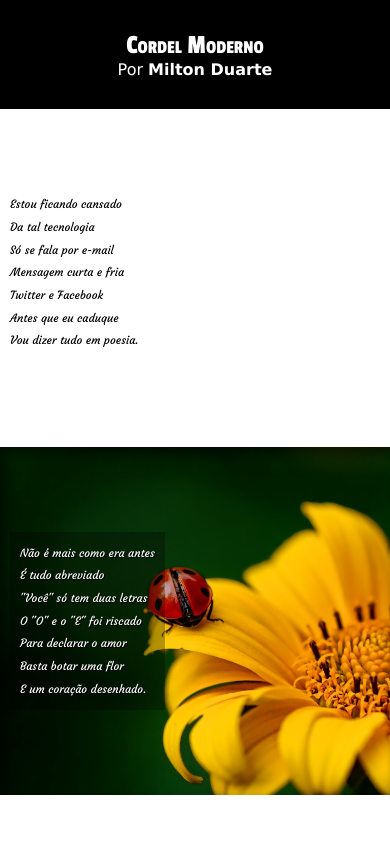
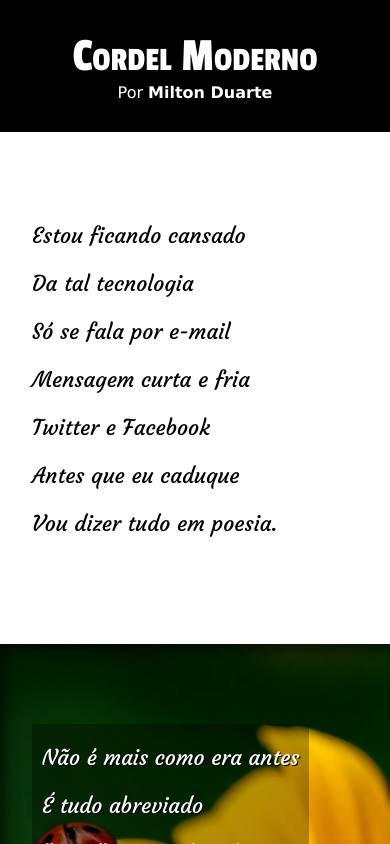
Before and after one commit to oGuilhermeViana/Cordel_Moderno, a plain HTML site: page index.html in a window 390 px wide. Shown: the top 844 px of the page. Drawn offline with Linux system fonts and the light colour scheme.

Commit message:
fim dos ajustes

```diff
--- a/css/style.css
+++ b/css/style.css
@@ -4,21 +4,27 @@
 
 @import url('https://fonts.googleapis.com/css2?family=Passion+One&display=swap');
 
-:root{
+:root {
     --font1: Verdana, Geneva, Tahoma, sans-serif;;
     --font2: 'Passion One', cursive;
     --font3: 'Courgette', cursive;
+
+    --font-weight-normal: normal;
+    --font-weight-bold: bold;
+
+    --font-size-normal: 1.2rem;
+    --font-size-title: 5rem;
 }
-*{
+
+* {
     margin: 0;
     padding: 0;
 }
 
 html, body{
-    min-height: 100vh;
+    min-height: 100%;
     background-color: darkgray;
     font-family: var(--font1);
-    font-size: 1em;
 }
 
 header{
@@ -27,22 +33,20 @@ header{
     text-align: center;
 }
 
-header > h1{
-    font-family: var(--font2);
-    padding-top: 30px;
+.title{
+    font: var(--font-weight-normal) var(--font-size-title) var(--font2);
+    padding-top: 1.875rem;
     font-variant: small-caps;
-    font-size: 7vw;
-    font-weight: normal;
 }
 
-header > p{
-    padding-bottom: 30px;
+header p{
+    padding-bottom: 1.875rem;
 }
 
 header a, footer a{
     color: white;
     text-decoration: none;
-    font-weight: bold;
+    font-weight: var(--font-weight-bold);
 }
 
 header a:hover, footer a:hover{
@@ -50,15 +54,17 @@ header a:hover, footer a:hover{
 }
 
 section{
-    padding-top: 10vh;
-    padding-bottom: 10vh;
-    padding-left: 10px;
-    line-height: 2em;
+    padding-top: 5rem;
+    padding-bottom: 5rem;
+    padding-left: 4rem;
+    line-height: 3rem;
     font-family: var(--font3);
-    font-size: 2.9vw;
+    font-size: var(--font-size-normal);
 }
-section > p{
-    padding-bottom: 1em;
+
+section p{
+    font-size: var(--font-size-normal);
+    padding-bottom: 1rem;
 }
 
 section.normal{
@@ -80,7 +86,7 @@ section.imagem{
 
 section.imagem > p{
     display: inline-block;
-    padding: 10px;
+    padding: 0.625rem;
     background-color: rgba(0, 0, 0, 0.295);
     text-shadow: 1px 1px 0px black;
 }
@@ -94,8 +100,19 @@ section#img02{
 }
 
 footer{
-    background-color: black;
+    background-color: rgb(0, 0, 0);
     color: white;
     text-align: center;
-    padding: 10px;
+    padding: 0.625rem;
 }
+
+@media (max-width: 550px) {
+    :root {
+        --font-size-normal: 1.35rem;
+        --font-size-title: 3rem;
+    }
+
+    section{
+        padding-left: 2rem;
+    }
+}
--- a/index.html
+++ b/index.html
@@ -9,7 +9,7 @@
 </head>
 <body>
     <header>
-        <h1>Cordel Moderno</h1>
+        <h1 class="title">Cordel Moderno</h1>
         <p>
             Por <a href="https://www.recantodasletras.com.br/poesias/3186743" target="_blank">Milton Duarte</a>
         </p>
```
